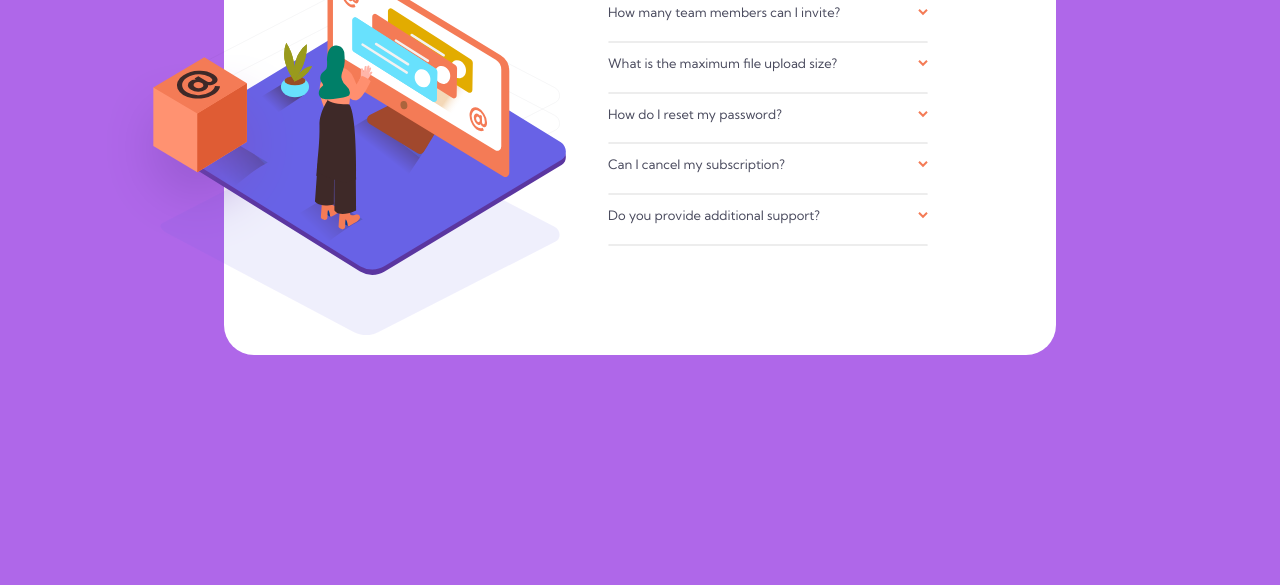
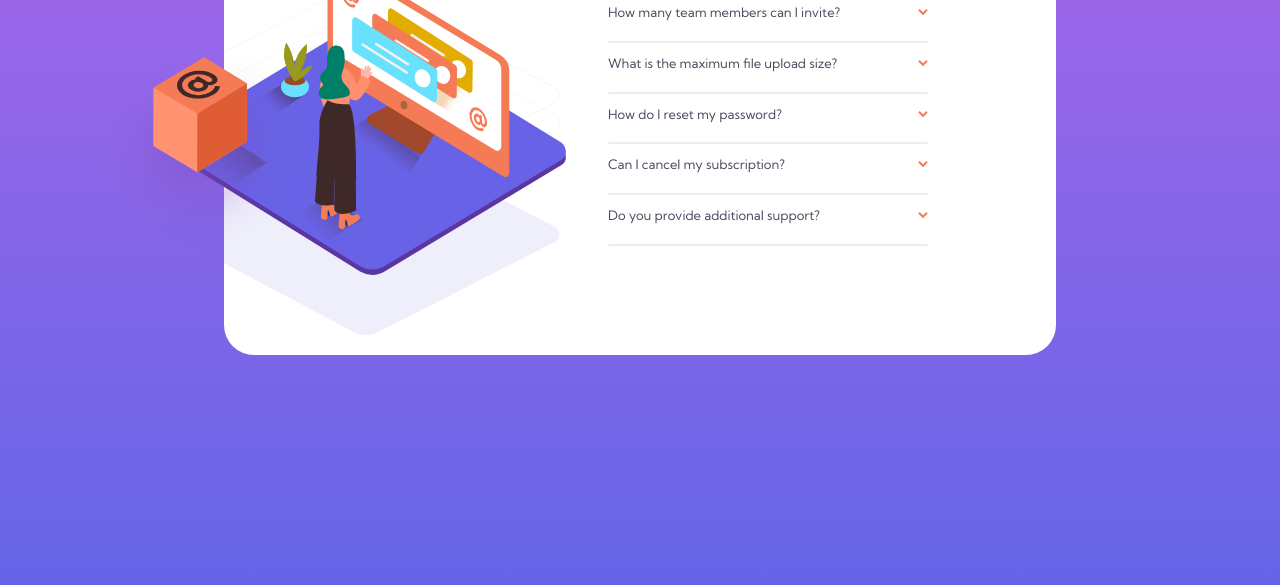
Before and after one commit to gwolf97/gwolf97-faq-accordion-card-, a website built with Parcel: page index.html in a window 1280 px wide. Shown: the part 215-800 px from the top of the page. Built offline with nearby package versions, Linux system fonts and the light colour scheme.

Commit message:
Updated gradient background

```diff
--- a/css/main.css
+++ b/css/main.css
@@ -93,9 +93,13 @@ textarea {
   font-family: "Kumbh Sans", sans-serif;
 }
 
+html {
+  height: 100%;
+}
+
 body {
   display: flex;
-  background-color: hsl(273, 75%, 66%);
+  background-image: linear-gradient(hsl(273, 75%, 66%), hsl(240, 73%, 65%));
   justify-content: center;
   align-items: center;
 }
```
